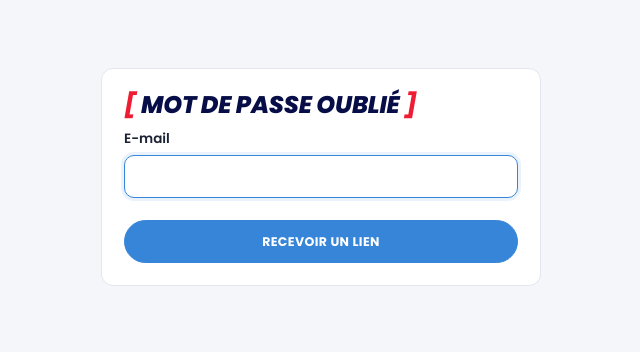
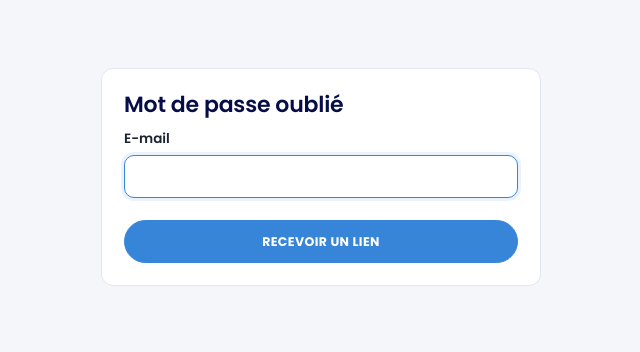
Before and after one commit to FFSportAuto/FFSA-medical, a Node project: template src/views/auth/forgot.ejs in a window 1280 px wide. Shown: the part 68-420 px from the top of the page, without its empty margins (319-959 px from the left). Run offline with Node 20 templates, Linux system fonts and the light colour scheme; the template is opened without the code that fills it, so the values that code supplies are empty.

Commit message:
Titres plus sobres : sans crochets, ni majuscules ni italique
Co-Authored-By: Claude Opus 5.5 <noreply@anthropic.com>
Claude-Session: https://claude.ai/code/session_01KMo4eqrTAwfHEScenN2VoE

```diff
--- a/public/css/style.css
+++ b/public/css/style.css
@@ -3,8 +3,6 @@
 @font-face { font-family: Poppins; font-style: normal; font-weight: 500; font-display: swap; src: url(/static/fonts/poppins-latin-500-normal.woff2) format('woff2'); }
 @font-face { font-family: Poppins; font-style: normal; font-weight: 600; font-display: swap; src: url(/static/fonts/poppins-latin-600-normal.woff2) format('woff2'); }
 @font-face { font-family: Poppins; font-style: normal; font-weight: 700; font-display: swap; src: url(/static/fonts/poppins-latin-700-normal.woff2) format('woff2'); }
-@font-face { font-family: Poppins; font-style: italic; font-weight: 700; font-display: swap; src: url(/static/fonts/poppins-latin-700-italic.woff2) format('woff2'); }
-@font-face { font-family: Poppins; font-style: italic; font-weight: 800; font-display: swap; src: url(/static/fonts/poppins-latin-800-italic.woff2) format('woff2'); }
 
 :root {
   --navy: #070e47;
@@ -73,9 +71,7 @@ form.inline { display: inline; margin: 0; }
 
 /* ---------- Titres ---------- */
 h1, h2, h3, h4 { text-wrap: balance; }
-h1 { font-size: 28px; font-weight: 800; font-style: italic; text-transform: uppercase; color: var(--navy); margin: 0; line-height: 1.15; letter-spacing: -.2px; }
-h1::before { content: '[ '; color: var(--red); }
-h1::after { content: ' ]'; color: var(--red); }
+h1 { font-size: 24px; font-weight: 600; color: var(--navy); margin: 0; line-height: 1.25; letter-spacing: -.2px; }
 h2 { font-size: 22px; font-weight: 700; color: var(--navy); margin: 0 0 12px; }
 h3 { font-size: 11px; font-weight: 600; text-transform: uppercase; letter-spacing: 1px; color: var(--red-dark); margin: 20px 0 8px; }
 .eyebrow { display: block; font-size: 11px; font-weight: 600; text-transform: uppercase; letter-spacing: 1px; color: var(--red-dark); }
@@ -86,13 +82,13 @@ h3 { font-size: 11px; font-weight: 600; text-transform: uppercase; letter-spacin
 .small { font-size: 12.5px; }
 .center { text-align: center; }
 .mono { font-family: ui-monospace, SFMono-Regular, Menlo, monospace; font-style: normal; letter-spacing: 0; }
-h1 .mono { font-weight: 700; color: var(--slate); text-transform: none; }
+h1 .mono { font-weight: 500; color: var(--slate); }
 
 /* ---------- Cartes ---------- */
 .card { background: var(--surface); border: 1px solid var(--border); border-radius: var(--radius); padding: 22px; margin-bottom: 18px; }
 .auth { max-width: 440px; margin: 40px auto; }
 .auth.wide { max-width: 560px; }
-.auth h1 { font-size: 24px; margin-bottom: 10px; }
+.auth h1 { font-size: 22px; margin-bottom: 10px; }
 
 /* ---------- Boutons ---------- */
 .btn { display: inline-flex; align-items: center; justify-content: center; gap: 8px; border: 1.5px solid var(--navy); background: transparent; color: var(--navy); padding: 11px 24px; border-radius: 999px; font: 700 12.5px/1.2 var(--font); text-transform: uppercase; letter-spacing: .4px; cursor: pointer; text-decoration: none; }
@@ -192,7 +188,7 @@ td.mono a { font-weight: 600; text-decoration: none; }
 /* ---------- Back office ---------- */
 .stats { display: grid; grid-template-columns: repeat(3, minmax(0, 1fr)); gap: 16px; margin-bottom: 18px; }
 .stat { display: flex; flex-direction: column; gap: 2px; padding: 18px 22px; margin: 0; }
-.stat-num { font-size: 34px; font-weight: 800; font-style: italic; color: var(--navy); line-height: 1.1; }
+.stat-num { font-size: 30px; font-weight: 600; color: var(--navy); line-height: 1.1; }
 .stat-num.warn { color: var(--amber); }
 .stat-num.ok { color: var(--success); }
 .stat span:last-child { color: var(--muted); font-size: 13px; font-weight: 500; }
```
Also changed, not shown: README.md, public/fonts/poppins-latin-700-italic.woff2 (deleted), public/fonts/poppins-latin-800-italic.woff2 (deleted).
